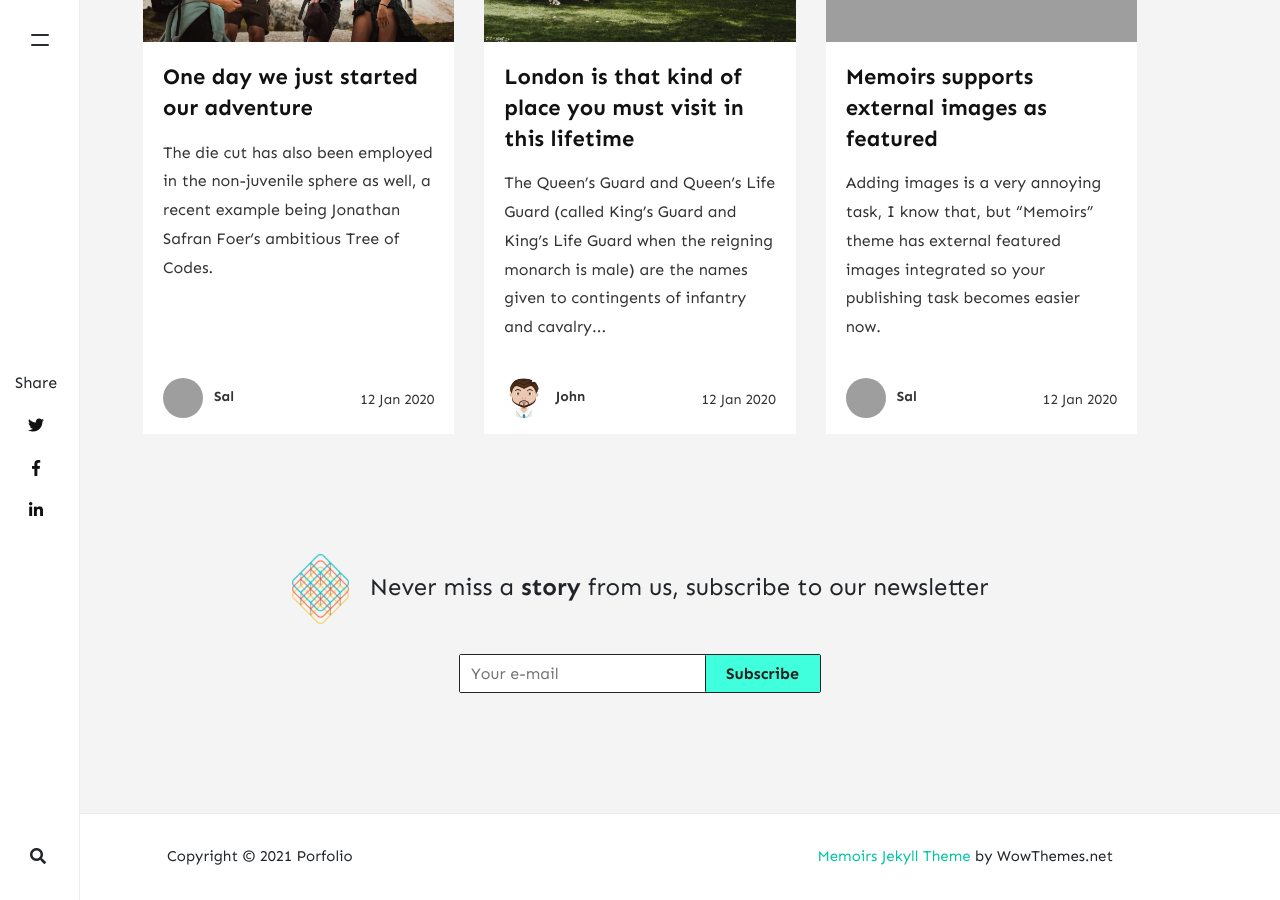
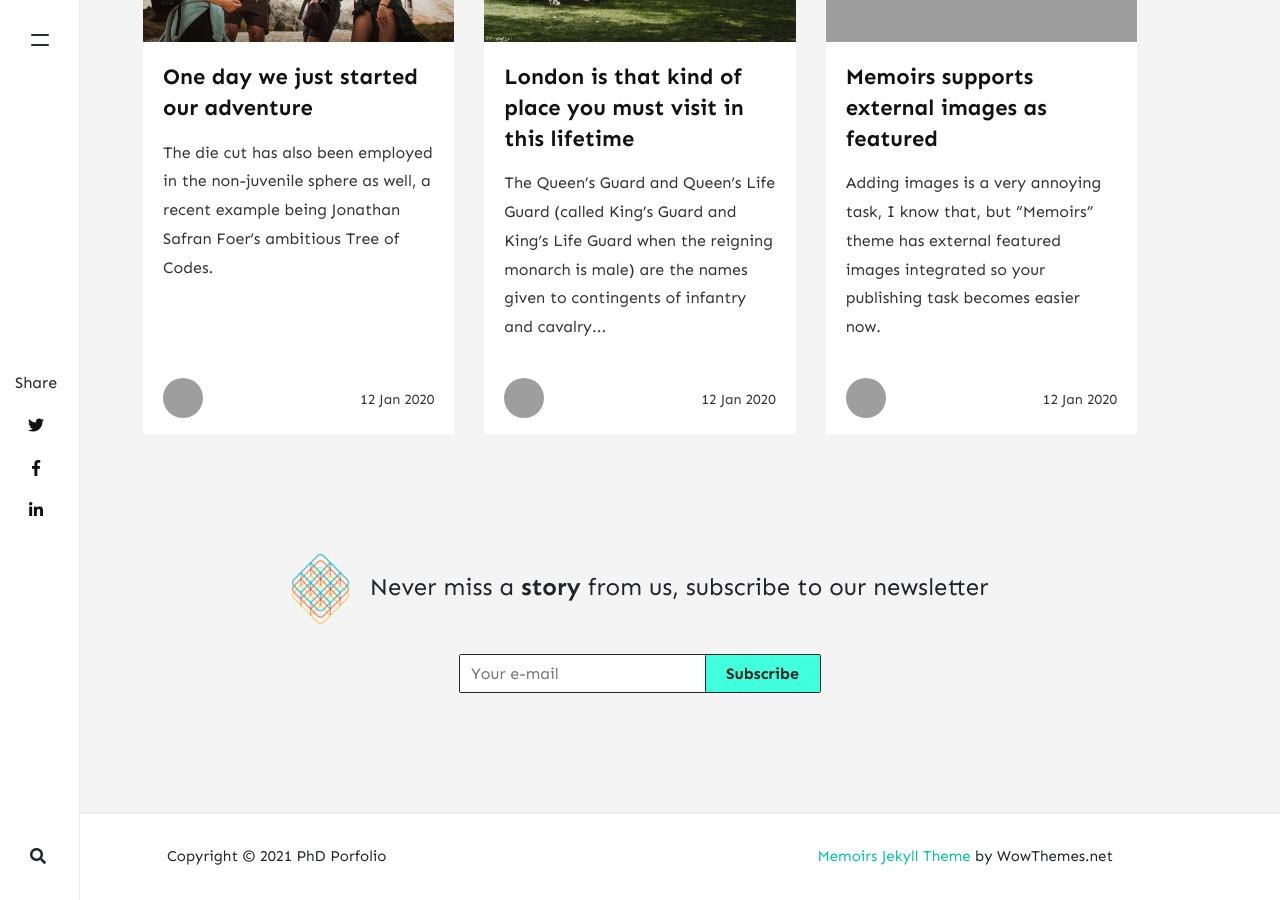
Before and after one commit to CaiWilliams/Porfolio, a Jekyll site: the page built from _posts/2020-02-1-much-more-than-a-desert-trip-to-sahara.md, in a window 1280 px wide and 900 px high, scrolled down 2402 px. Built offline with Jekyll 4.4.1, drawn with Linux system fonts in a browser that asks for light colours; nearby versions of some CDN libraries; comment, search, counter and statistics services are not loaded; part of the change alters nothing that is shown; grey boxes are pictures that could not be loaded.

Commit message:
Update _config.yml

```diff
--- a/_config.yml
+++ b/_config.yml
@@ -1,6 +1,6 @@
 # Site
-name: "Porfolio"
-title: "Porfolio"
+name: "PhD Porfolio"
+title: "A PhDs Concequental Achievements"
 description: "Researching appliacations and oppertunities for emerging photovoltiacs thorugh the use of multiscale modeling"
 logo: 'assets/images/Logo.png'
 favicon: 'assets/images/Logo.png'
@@ -14,25 +14,15 @@ email: Cai@Caermai.cymru
 
 # Authors
 authors:
-  sal:
-    name: Sal
-    display_name: Sal
+  Cai:
+    name: Cai Williams
+    display_name: cai
     gravatar: e56154546cf4be74e393c62d1ae9f9d4
-    email: wowthemesnet@gmail.com
-    web: https://www.wowthemes.net/donate/
-    twitter: https://twitter.com/wowthemesnet
-    description: "Author of Mediumish, a Bootstrap Medium styled template available for WordPress, HTML, Ghost and Jekyll. You are currently previewing Jekyll template demo."
-  john:
-    name: John
-    display_name: John
-    avatar: 'assets/images/avatar.png'
-    gravatar: b1cc14991db7a456fcd761680bbc8f81
-    email: wowthemesnet@gmail.com
-    web: https://www.wowthemes.net
-    twitter: https://twitter.com/wowthemesnet
-    description: "This is the author box. Write a short description of the author here. You are currently previewing Mediumish demo, a Jekyll template compatible with Github pages."
+    email: Cai@Caermai.cymru
+    web: https://porfolio.caermai.cymru
+    twitter: https://twitter.com/CaiGafoddYBai
+    description: "Author of this porfolio, PhD student at Durham University with ReNU researching multiscale modelign of emerging photovoltaics"
 
-# Plugins
 plugins:
   - jekyll-paginate
   - jekyll-sitemap
```
